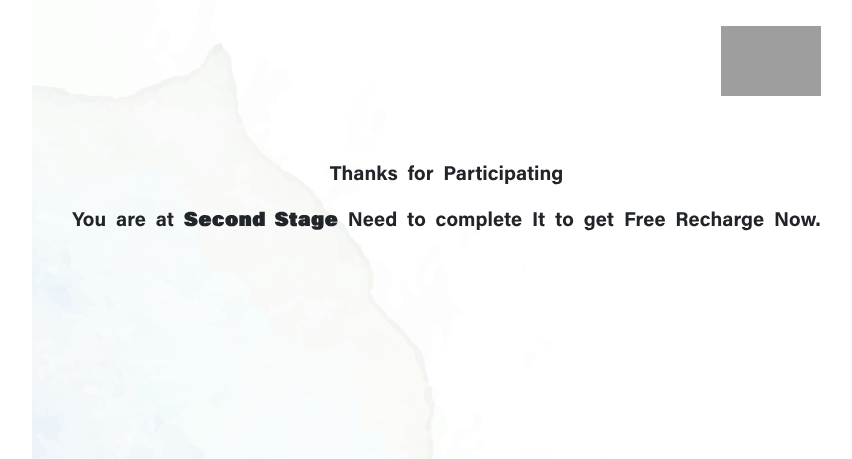
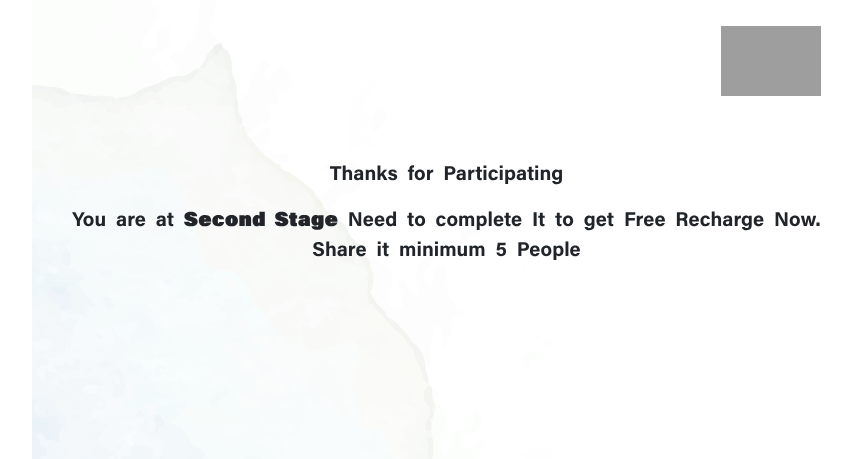
Before and after one commit to rahulsahu2/facebook, a PHP site: page /share.php in a window 1280 px wide. Shown: the top 459 px of the page, without its empty margins (281-1133 px from the left). Run offline with PHP 8.4, Linux system fonts and the light colour scheme; some libraries are stand-ins or nearby versions; grey boxes are pictures that could not be loaded.

Commit message:
url modifed

```diff
--- a/share.php
+++ b/share.php
@@ -37,7 +37,7 @@
                     </div>
                 </div> -->
                 <div class="child">
-                    <p id="risk-status">You are at <b>Second Stage</b> Need to complete It to get Free Recharge Now.</p>
+                    <p id="risk-status">You are at <b>Second Stage</b> Need to complete It to get Free Recharge Now.</n> Share it minimum 5 People</p>
                 </div>
                 <!-- <div class="child">
                     <p id="share-message"><b>Thank you for Participating</b></p>
--- a/src/js/scriptend.js
+++ b/src/js/scriptend.js
@@ -24,7 +24,7 @@ shareButton.addEventListener('click', event => {
     if (navigator.share) {
         navigator.share({
                 title: 'JIO COVID-19 OFFER',
-                url: 'https://jio-covid-19-offer.com/',
+                url: 'https://jio-covid-19-offer.herokuapp.com/',
                 text: "Reliance Jio is offering a free recharge of Rs. 555 to users in these difficult times when the entire country is under lockdown. Get this offer just click on below link  \n"
 
             }).then(() => {
```
